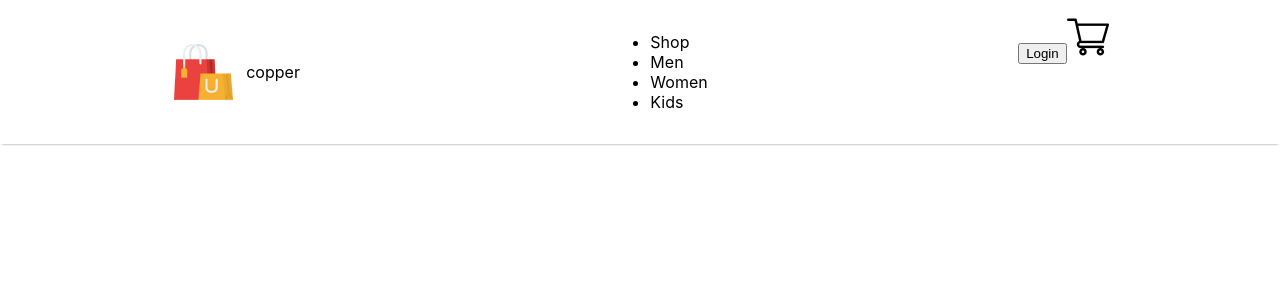
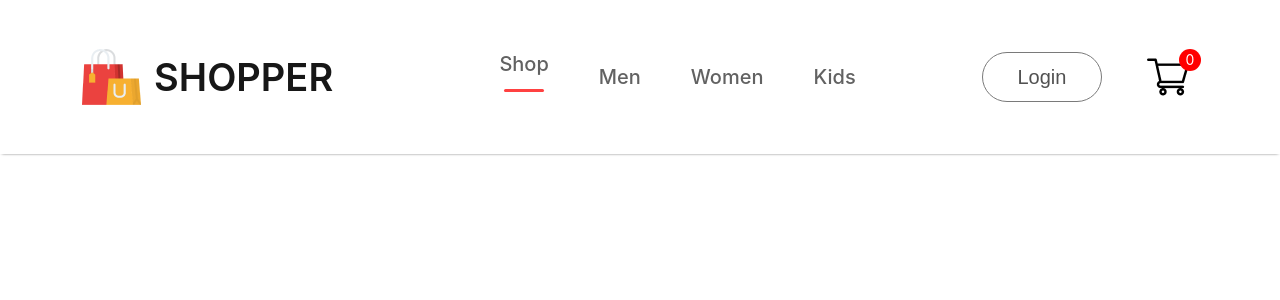
Before and after one commit to Johnny-cod/E-Commerce, a React (Create React App) app in the folder frontend/: page / in a window 1280 px wide. Shown: the top 300 px of the page. Built offline with nearby package versions, Linux system fonts and the light colour scheme.

Commit message:
Second commit

```diff
--- a/frontend/src/Components/Navbar/Navbar.css
+++ b/frontend/src/Components/Navbar/Navbar.css
@@ -9,3 +9,69 @@
     align-items: center;
     gap: 10px;
 }
+.nav-logo p{
+    color: #171717;
+    font-size: 38px;
+    font-weight: 600;
+
+}
+.nav-menu{
+    display: flex;
+    align-items: center;
+    list-style: none;
+    gap: 50px;
+    color: #626262;
+    font-size: 20px;
+    font-weight: 500;
+}
+.nav-menu li{
+    display: flex;
+    flex-direction: column;
+    align-items: center;
+    justify-content: center;
+    gap: 3px;
+    cursor: pointer;
+
+}
+.nav-menu hr{
+    border: none;
+    width: 80%;
+    height: 3px;
+    border-radius: 10px;
+    background: #FF4141;
+}
+.nav-login-cart{
+    display: flex;
+    align-items: center;
+    gap: 45px;
+
+}
+.nav-login-cart button{
+    width: 120px;
+    height: 50px;
+    outline: none;
+    border: 1px solid #7a7a7a;
+    border-radius: 75px;
+    color: #515151;
+    font-size: 20px;
+    font-weight: 500;
+    background: white;
+    cursor: pointer;
+}
+.nav-login-cart button:active{
+    background: #F3F3F3;
+
+}
+.nav-cart-count{
+    width: 22px;
+    height: 22px;
+    display: flex;
+    justify-content: center;
+    align-items: center;
+    margin-top: -35px;
+    margin-left: -55px;
+    border-radius: 11px;
+    font-size: 14px;
+    background: red;
+    color: white;
+}
--- a/frontend/src/Components/Navbar/Navbar.jsx
+++ b/frontend/src/Components/Navbar/Navbar.jsx
@@ -9,10 +9,10 @@ export const Navbar = () => {
     <div className='navbar'>
         <div className="nav-logo">
             <img src={logo} alt=""/>
-            <p>copper</p>
+            <p>SHOPPER</p>
         </div>
         <ul className="nav-menu">
-             <li>Shop</li>
+             <li>Shop<hr/></li>
              <li>Men</li>
              <li>Women</li>
              <li>Kids</li>
@@ -20,6 +20,7 @@ export const Navbar = () => {
         <div className="nav-login-cart">
             <button>Login</button>
             <img src={cart_icon} alt="" />
+            <div className="nav-cart-count">0</div>
         </div>
     </div>
   )
```
